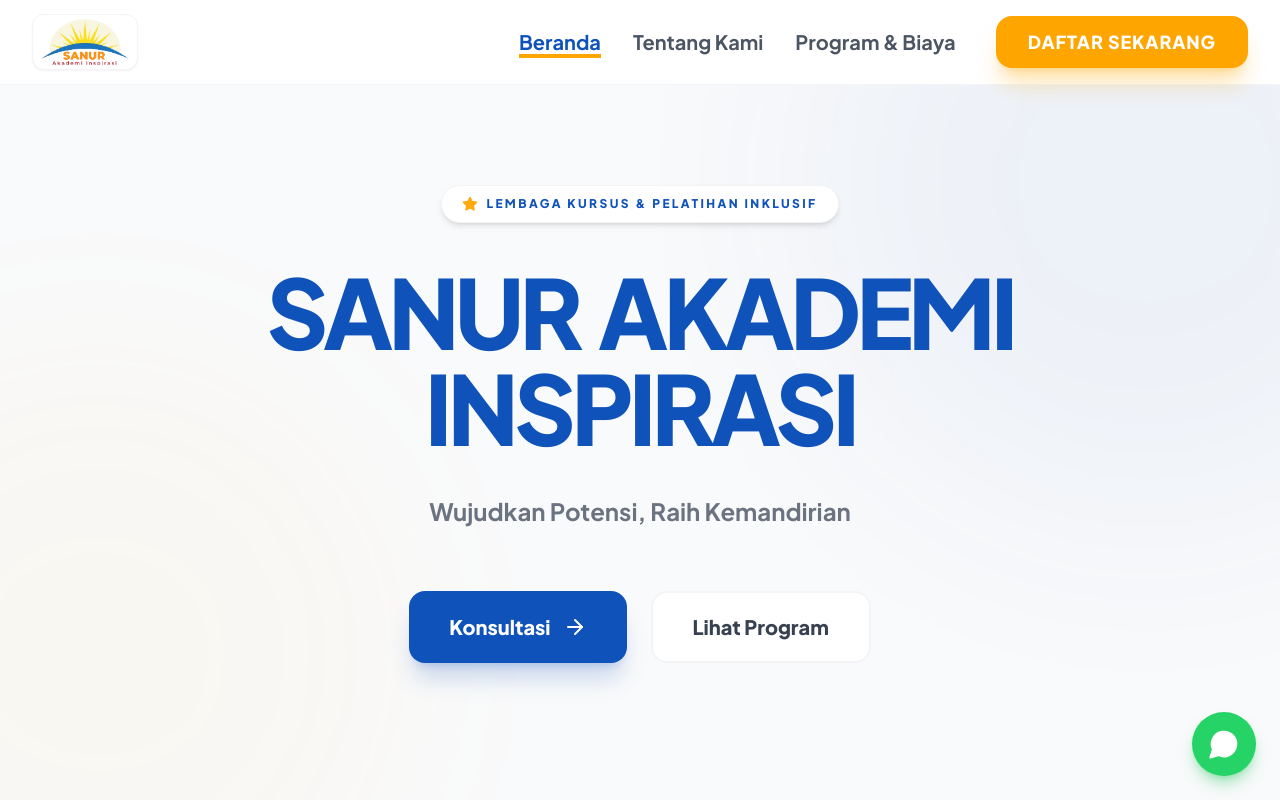
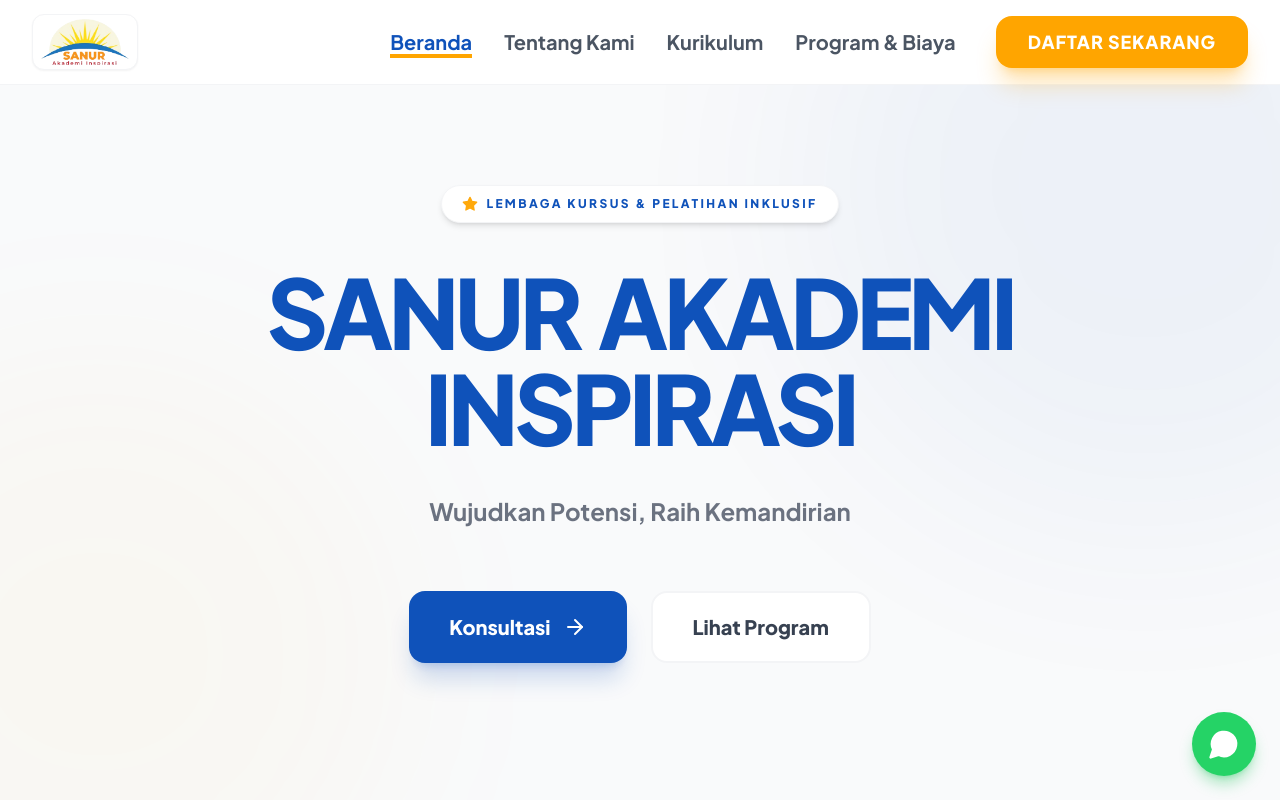
Before and after one commit to Jati804/Yayasan-SANUR-Akademi-Inspirasi, a React (Vite) app: page / in a window 1280 px wide. Shown: the top 800 px of the page. Built offline with nearby package versions, Linux system fonts and the light colour scheme.

Commit message:
Update Navbar.tsx

```diff
--- a/components/Navbar.tsx
+++ b/components/Navbar.tsx
@@ -21,6 +21,7 @@
   const navLinks = [
     { name: 'Beranda', path: '/' },
     { name: 'Tentang Kami', path: '/tentang' },
+    { name: 'Kurikulum', path: '/kurikulum' },
     { name: 'Program & Biaya', path: '/program' },
   ];
 
```
